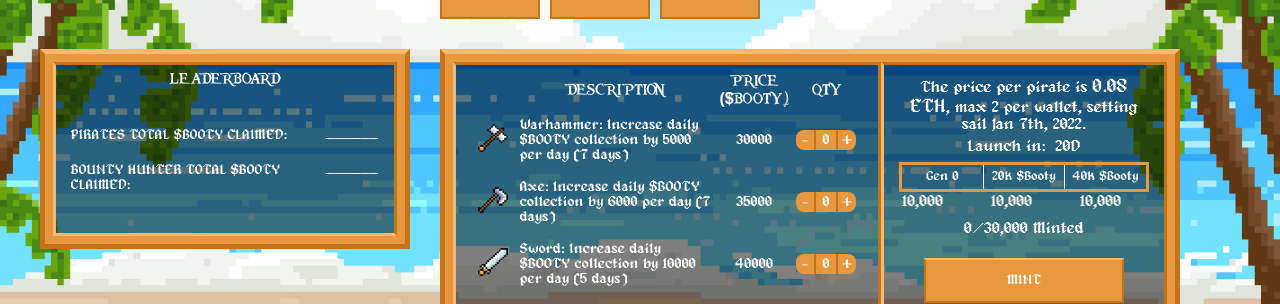
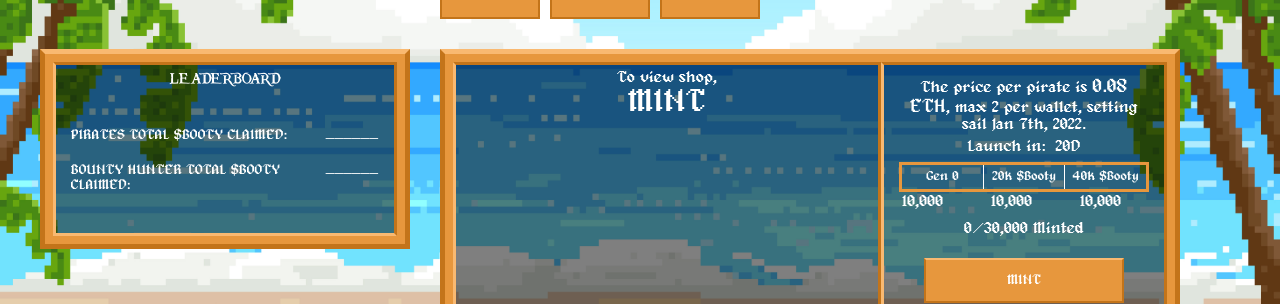
Before and after one commit to josephp126/piratehunternft-frontend, a React (Create React App) app: page / in a window 1280 px wide. Shown: the part 496-800 px from the top of the page. Built offline with nearby package versions, Linux system fonts and the light colour scheme.

Commit message:
Update ToggleContext.js

```diff
--- a/src/contexts/ToggleContext.js
+++ b/src/contexts/ToggleContext.js
@@ -3,7 +3,7 @@ import {createContext, useState, useEffect} from "react"
 export const ToggleContext = createContext()
 const ToggleContextProvider = (props) => {
     const [isMapOpen, setIsMapOpen] = useState(false)
-    const [isShopOpen, setIsShopOpen] = useState(true)
+    const [isShopOpen, setIsShopOpen] = useState(false)
     const [countDown, setCountDown] = useState({
         days: "",
         hours: "",
```
